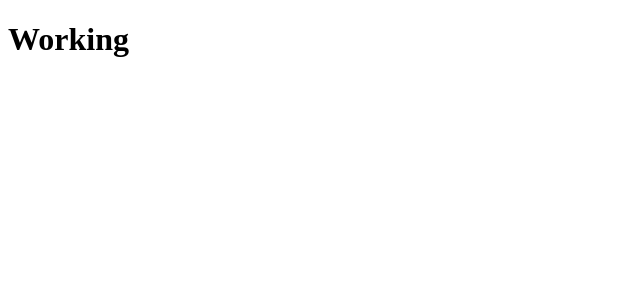
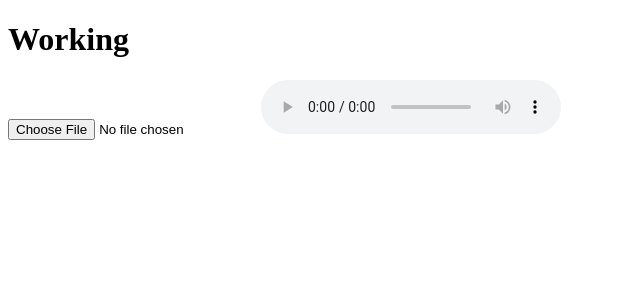
Before and after one commit to SafeCo/react-music-player, a React (Create React App) app: page / in a window 1280 px wide. Shown: the top 300 px of the page, without its empty margins (0-640 px from the left). Built offline with nearby package versions, Linux system fonts and the light colour scheme.

Commit message:
created upload and player

```diff
--- a/src/App.js
+++ b/src/App.js
@@ -1,9 +1,10 @@
+import AudioPlayer from "./AudioPlayer";
 
 
 function App() {
   return (
     <div className="App">
-      <h1>Working</h1>
+      <AudioPlayer/>
     </div>
   );
 }
--- /dev/null
+++ b/src/AudioPlayer.js
@@ -0,0 +1,29 @@
+import {useState, useEffect} from 'react'
+
+function AudioPlayer() {
+    const [audioFile, setAudioFile] = useState({})
+    const addFile = (e) => {
+        if (e.target.files[0]) {
+            setAudioFile(URL.createObjectURL(e.target.files[0]));
+        }
+    };
+
+    useEffect(()=>{
+        console.log(audioFile)
+    },[audioFile])
+
+    return (
+        <div>
+            <h1>Working</h1>
+            <input
+                type="file"
+                onChange={e=>addFile(e)}
+            />
+            <audio controls autoPlay>
+                <source src='' />
+            </audio>
+        </div>
+    )
+}
+
+export default AudioPlayer
```
